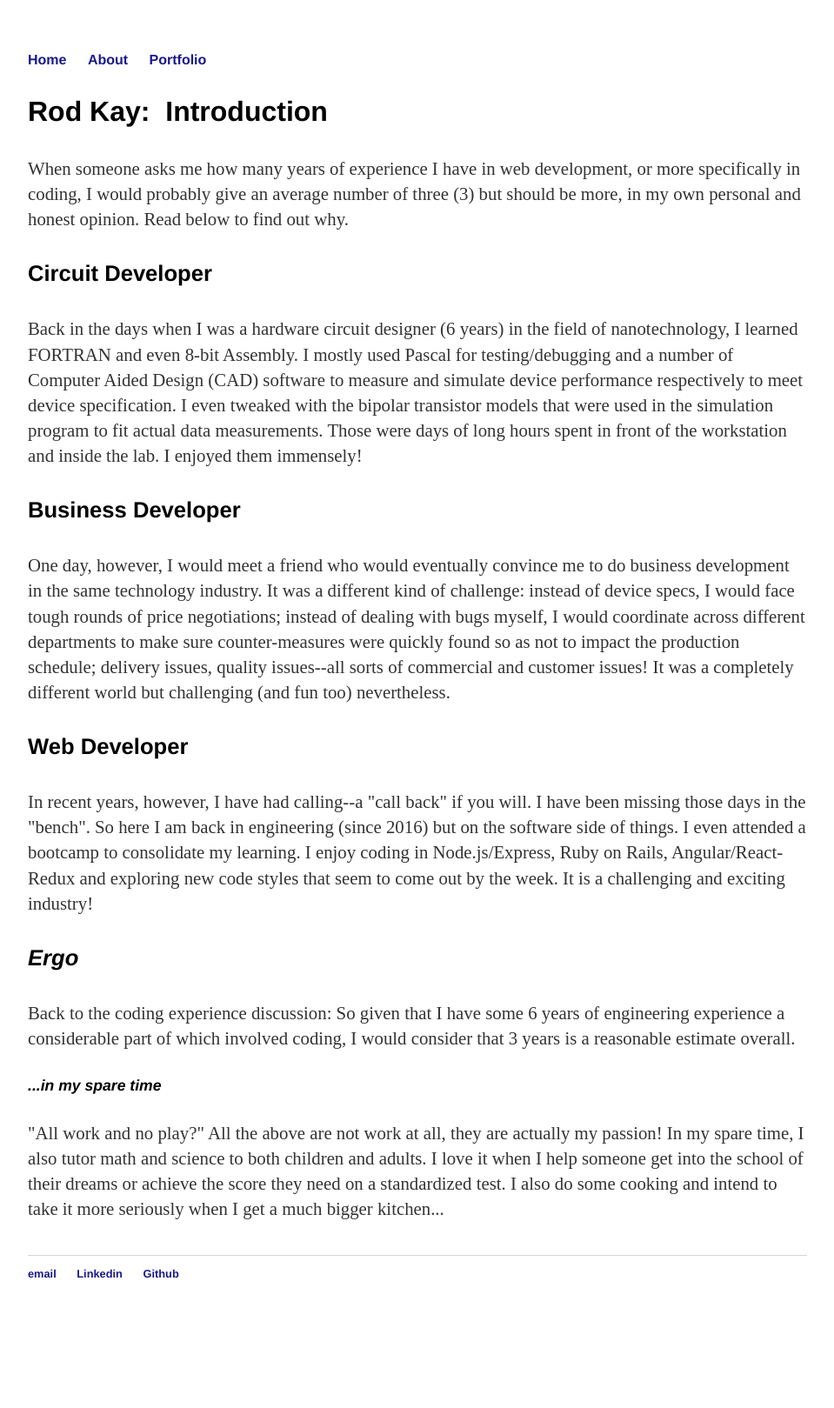
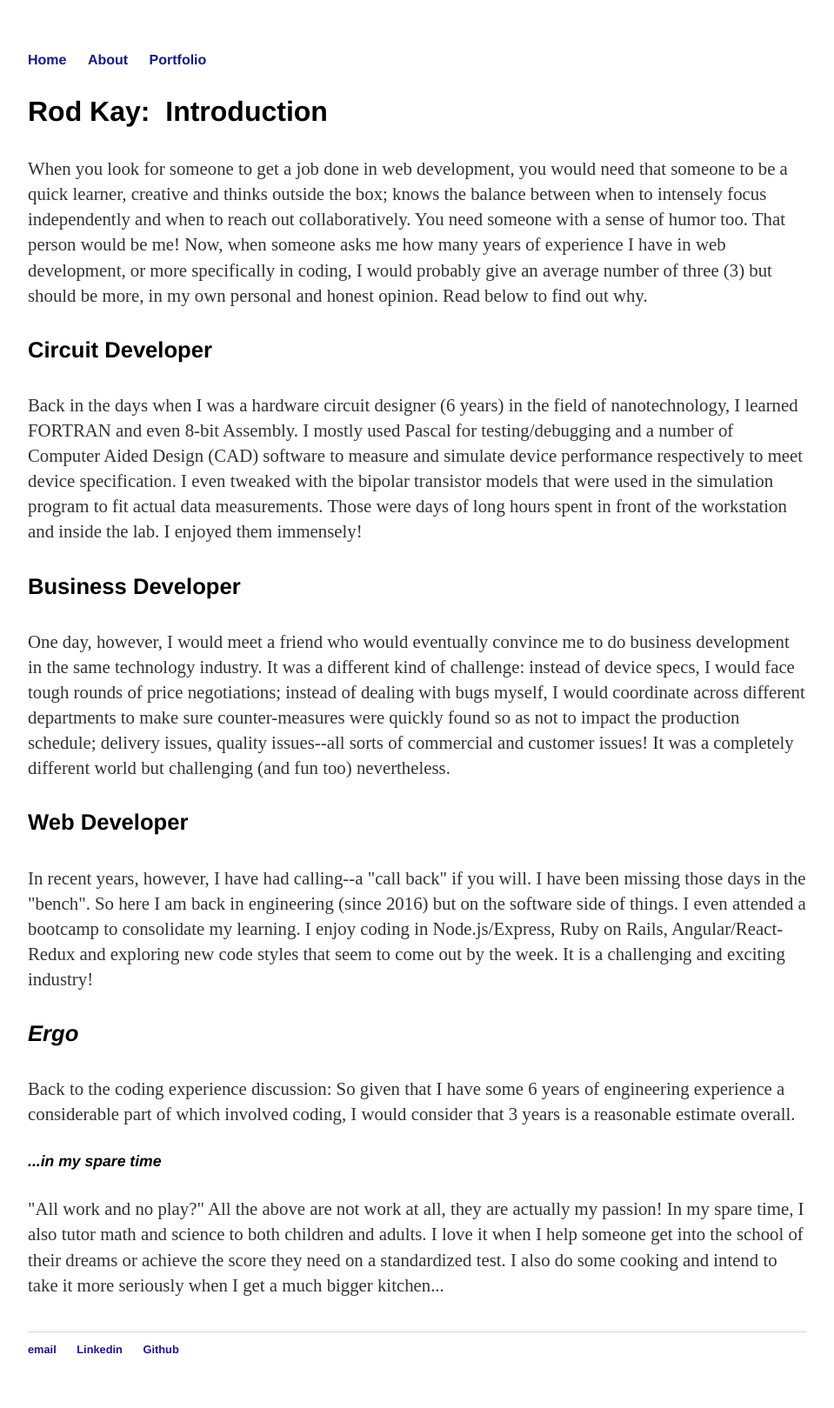
Before and after one commit to rodstaff/rodstaff.github.io, a Jekyll site: the page built from about/index.html, in a window 1280 px wide. Shown: the whole page at 87% size, without its empty margins (160-1119 px from the left). Built offline with Jekyll 4.4.1, drawn with Linux system fonts in a browser that asks for light colours; before the commit the page ends 1532 px from its top, so only the background shows below that.

Commit message:
modified about and portfolio content

```diff
--- a/about/index.html
+++ b/about/index.html
@@ -4,7 +4,7 @@ title: About
 ---
 <div>
      <h3>Rod Kay:&nbsp&nbspIntroduction</h3>
-     <p>When someone asks me how many years of experience I have in web development, or more specifically in coding, I would probably give an average number of three (3) but should be more, in my own personal and honest opinion.  Read below to find out why.</p>
+     <p>When you look for someone to get a job done in web development, you would need that someone to be a quick learner, creative and thinks outside the box; knows the balance between when to intensely focus independently and when to reach out collaboratively.  You need someone with a sense of humor too.  That person would be me!  Now, when someone asks me how many years of experience I have in web development, or more specifically in coding, I would probably give an average number of three (3) but should be more, in my own personal and honest opinion.  Read below to find out why.</p>
      <h4>Circuit Developer</h4>
      <p>Back in the days when I was a hardware circuit designer (6 years) in the field of nanotechnology, I learned FORTRAN and even 8-bit Assembly.  I mostly used Pascal for testing/debugging and a number of Computer Aided Design (CAD) software to measure and simulate device performance respectively to meet device specification.  I even tweaked with the bipolar transistor models that were used in the simulation program to fit actual data measurements.  Those were days of long hours spent in front of the workstation and inside the lab.  I enjoyed them immensely!</p>
      <h4>Business Developer</h4>
--- a/portfolio/index.html
+++ b/portfolio/index.html
@@ -20,5 +20,5 @@ title: Portfolio
 
 	     <h5><a href="/">Home</a></h5>
 
-	     <p>I created this website using a static site generator called Jekyll.  All the source code of this portfolio page is available on Github.</p><br/>
+	     <p>I created this website using a static site generator called Jekyll which I became comfortable using in less than an hour!  All the source code of this portfolio page is available on Github.</p><br/>
 </div>
```
